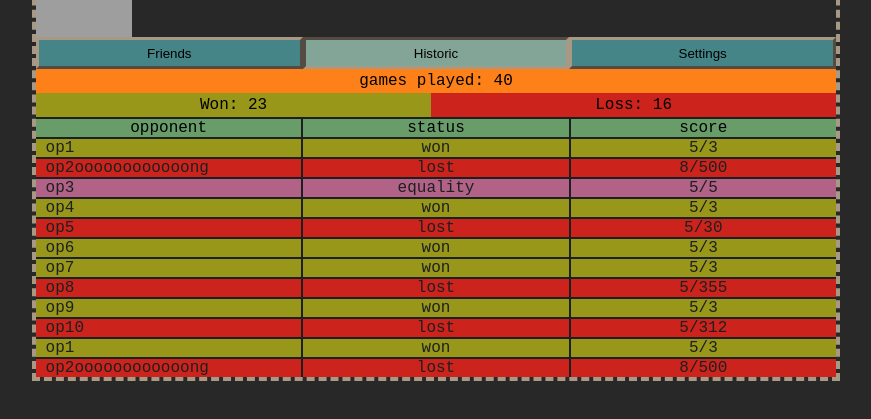
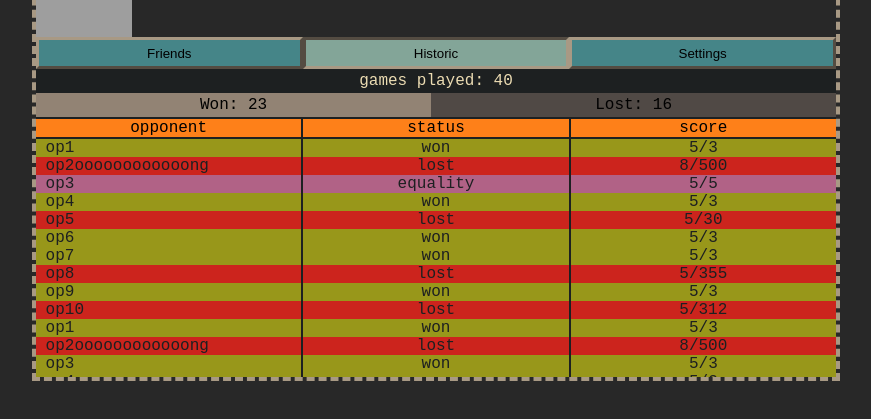
Before and after one commit to AntoineLemarchand/ft_transcendance, a React (Create React App) app in the folder containers/react-transcendance/: page /profile in a window 1280 px wide. Both pictures are taken after a click on the button "Historic". Shown: the part 259-678 px from the top of the page, without its empty margins (204-1075 px from the left). Built offline with nearby package versions, Linux system fonts and the light colour scheme; grey boxes are pictures that could not be loaded.

Commit message:
feat(Historic.scss): make your eyes bleed less

```diff
--- a/containers/react-transcendance/src/component/Profile/Historic.tsx
+++ b/containers/react-transcendance/src/component/Profile/Historic.tsx
@@ -70,7 +70,7 @@ function Historic(props: {isSelected: boolean}) {
 			<header>
 			<p>games played: {matches.length}</p>
 			<p>Won: {matches.filter(item=>item.gain > item.loss).length}</p>
-			<p>Loss: {matches.filter(item=>item.gain < item.loss).length}</p>
+			<p>Lost: {matches.filter(item=>item.gain < item.loss).length}</p>
 			</header>
 			<div className="content">
 				<div className="head">
--- a/containers/react-transcendance/src/static/Profile/Historic.scss
+++ b/containers/react-transcendance/src/static/Profile/Historic.scss
@@ -18,15 +18,12 @@
 
 		p:first-child {
 			grid-column: 1 / 3;
-			background: color('orangePrimary');
+			background: color('backGround2');
+      color: color('textPrimary');
 		}
 
-		p:nth-child(2) {
-			background: color('greenSecondary');
-		}
-		p:nth-child(3) {
-			background: color('redSecondary');
-		}
+		p:nth-child(2) {background: color('greyPrimary');}
+		p:nth-child(3) {background: color('greySecondary');}
 	}
 	.content {
 		display: flex;
@@ -39,9 +36,7 @@
 				width: 100%;
 				margin: 0;
 				text-align: center;
-				border: solid 2px color('backGround2');
-				border-bottom: none;
-				border-left: none;
+				border-right: solid 2px color('backGround2');
 
 				&:first-child {border-left: none;}
 				&:last-child {border-right: none;}
@@ -51,7 +46,9 @@
 		.head {
 			p {
 				&:first-child { flex-grow: 2; }
-				background: color('aquaSecondary');
+				background: color('orangePrimary');
+				border-top: solid 2px color('backGround2');
+				border-bottom: solid 2px color('backGround2');
 			}
 		}
 
@@ -66,6 +63,9 @@
 					text-align: left;
 					overflow-x: scroll;
 				}
+
+        &:nth-child(2n) {background: color(greyPrimary);}
+        &:nth-child(2n + 1) {background: color(greySecondary);}
 			}
 		}
 	}
```
